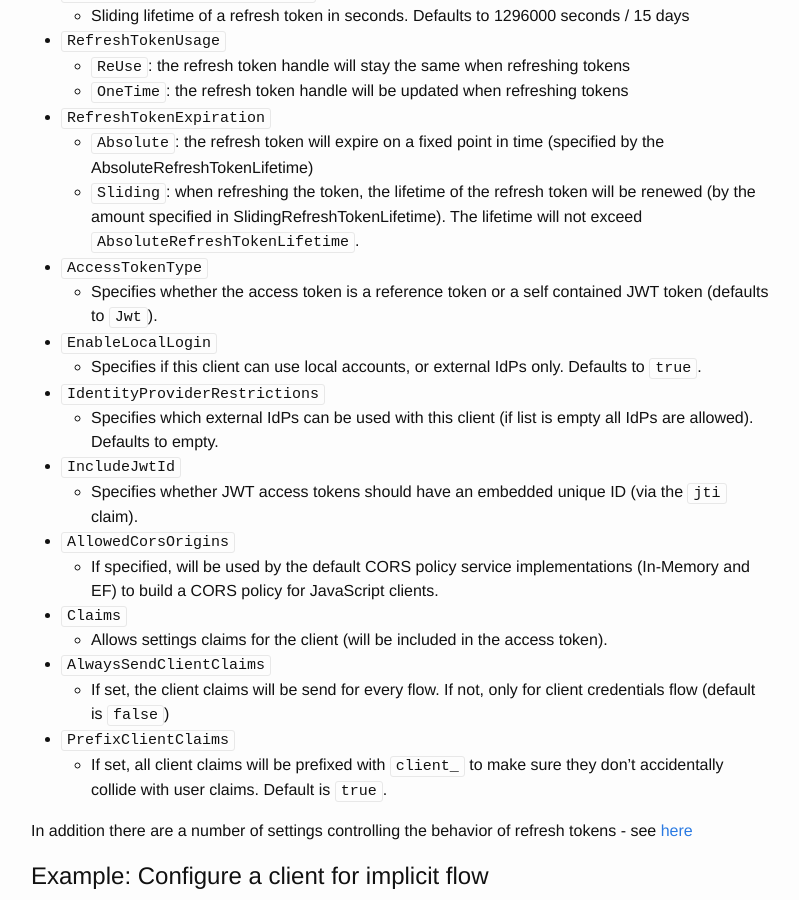
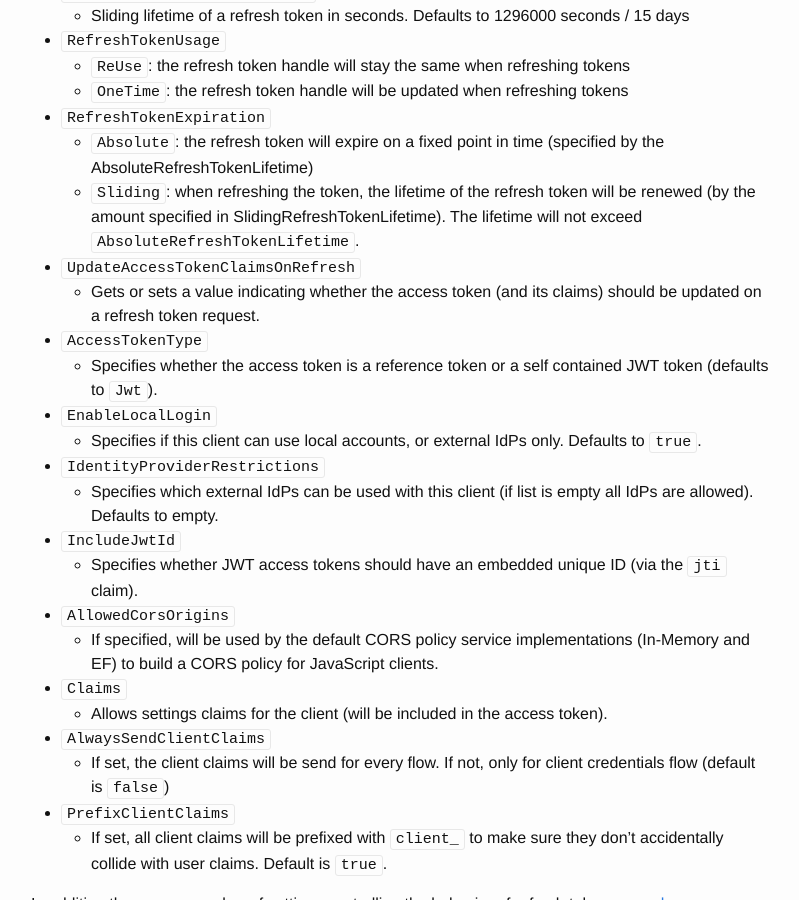
Before and after one commit to IdentityServer/Documentation, a Jekyll site: the page built from docsv2/configuration/clients.md, in a window 1280 px wide and 900 px high, scrolled down 1435 px. Shown: the whole window, without its empty margins (239-1038 px from the left). Built offline with Jekyll 4.4.1, drawn with Linux system fonts in a browser that asks for light colours.

Commit message:
Update clients.md

```diff
--- a/docsv2/configuration/clients.md
+++ b/docsv2/configuration/clients.md
@@ -58,6 +58,8 @@ The `Client` class models an OpenID Connect or OAuth2 client - e.g. a native app
 * `RefreshTokenExpiration`
     * `Absolute`: the refresh token will expire on a fixed point in time (specified by the AbsoluteRefreshTokenLifetime)
     * `Sliding`: when refreshing the token, the lifetime of the refresh token will be renewed (by the amount specified in SlidingRefreshTokenLifetime). The lifetime will not exceed `AbsoluteRefreshTokenLifetime`.
+* `UpdateAccessTokenClaimsOnRefresh`
+    * Gets or sets a value indicating whether the access token (and its claims) should be updated on a refresh token request.
 * `AccessTokenType`
     * Specifies whether the access token is a reference token or a self contained JWT token (defaults to `Jwt`).
 * `EnableLocalLogin`
```
